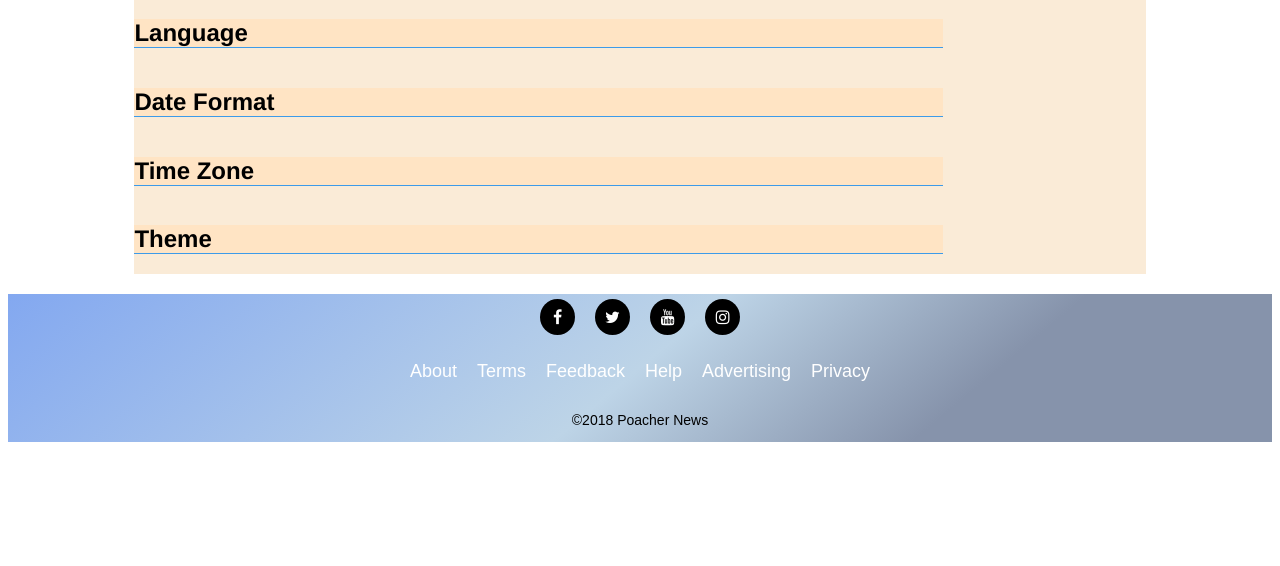
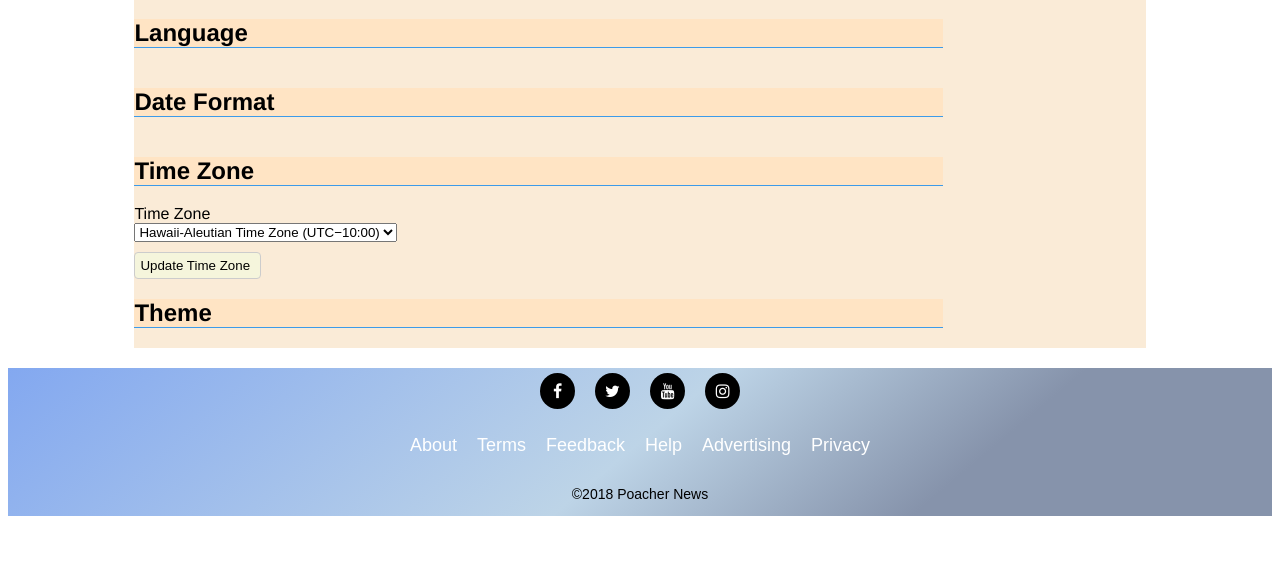
Before and after one commit to PoacherNews/PoacherNews, a PHP site: page /preferences.php in a window 1280 px wide. Shown: the part 234-800 px from the top of the page. Run offline with PHP 8.4, Linux system fonts and the light colour scheme; the visitor is signed in with stand-in values (Sample User, id 1); some libraries are stand-ins or nearby versions.

Commit message:
Set time zone functionality added

```diff
--- a/preferences.php
+++ b/preferences.php
@@ -7,8 +7,8 @@
     <head>
         <title>Settings | Preferences</title>
         <?php include 'includes/globalHead.html' ?>
-        <link rel="stylesheet" href="res/css/settings.css">
-        <link rel="stylesheet" href="res/css/settingsNav.css">
+        <link rel="stylesheet" href="/res/css/settings.css">
+        <link rel="stylesheet" href="/res/css/settingsNav.css">
     </head>
 
     <body>
@@ -37,6 +37,32 @@
 
             <div>
                 <h2>Time Zone</h2>
+                <form action="/util/handlePreferences.php" method="POST">
+
+                <input type="hidden" name="action" value="updateTimeZone">
+            <div>
+                    <label for="timeZone">Time Zone</label>
+                    <br>
+                    <select name="timeZone">
+                        <option value="HAST">Hawaii-Aleutian Time Zone (UTC−10:00)</option>
+                        <option value="AKST">Alaska Time Zone (UTC−09:00)</option>
+                        <option value="PST">Pacific Time Zone (UTC−08:00)</option>
+                        <option value="MST">Mountain Time Zone (UTC−07:00)</option>
+                        <option value="CST">Central Time Zone (UTC−06:00)</option>
+                        <option value="EST">Eastern Time Zone (UTC−05:00)</option>
+                    </select>
+            </div>
+
+                <?php
+                if (isset($errorTimeZone))
+                {
+                    echo "<p>$errorTimeZone</p>\n";
+                }
+                ?>
+
+                <input type="submit" name="updateTimeZone" value="Update Time Zone">
+                </form>
+
             </div>
 
             <div>
@@ -44,7 +70,6 @@
             </div>
 
         </div>
-
         <?php include 'includes/footer.html'; ?>
     </body>
 </html>
```
